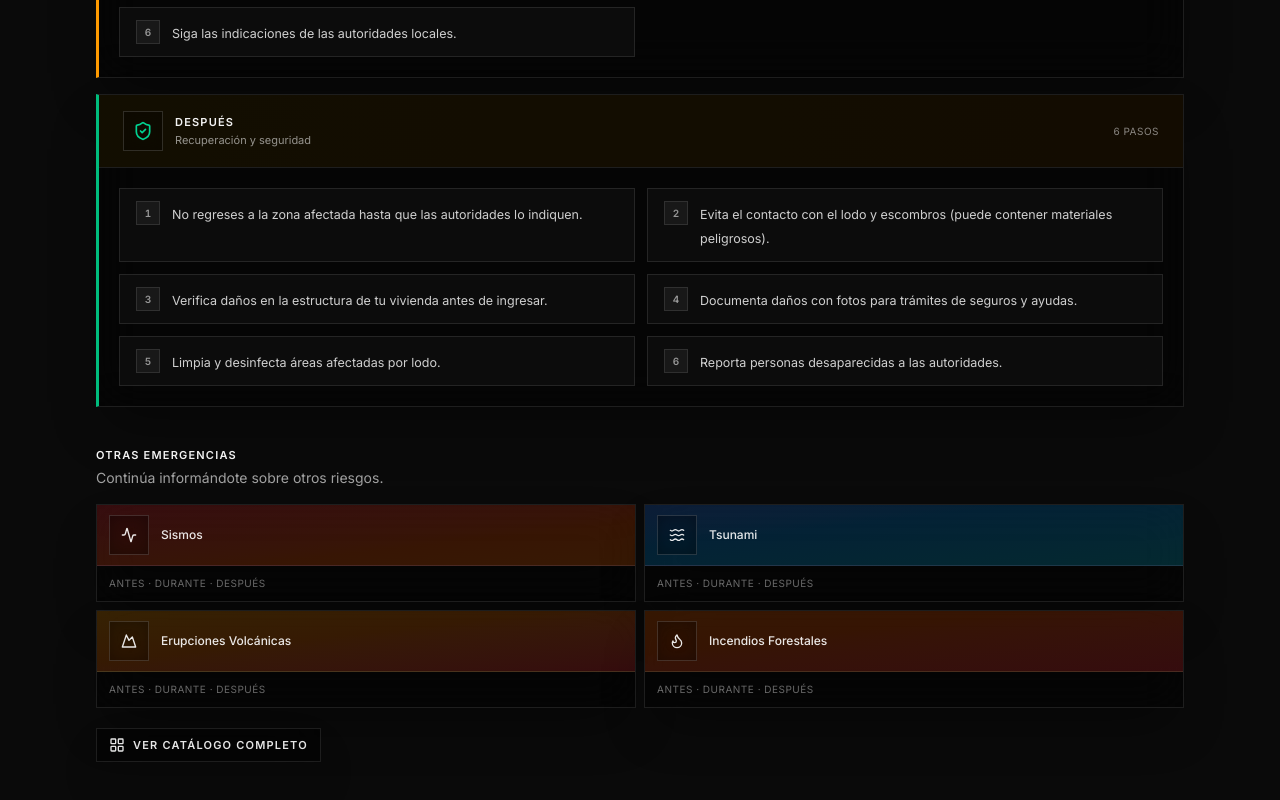
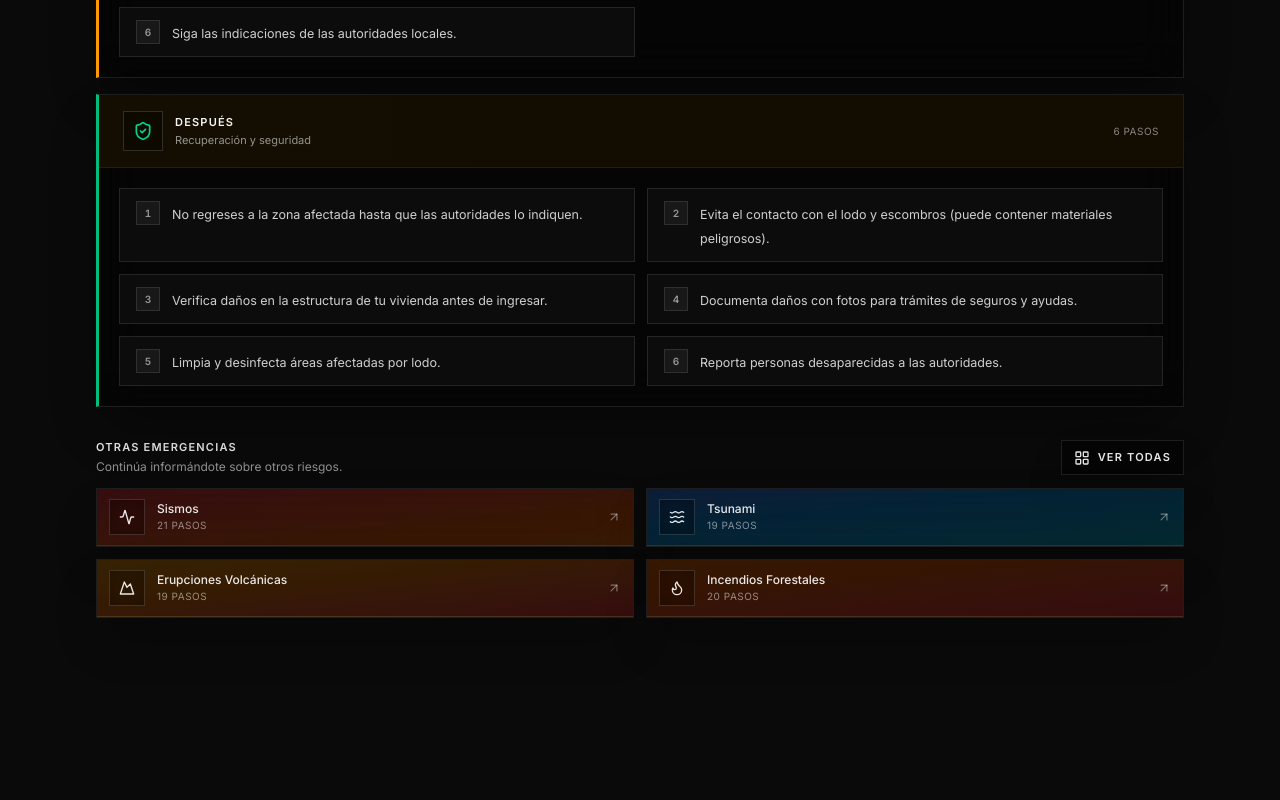
Before and after one commit to Alphabeath/ChileRisk, a Next.js app in the folder frontend/: page /disasters/aluviones in a window 1280 px wide. Shown: the part 1504-2304 px from the top of the page. After the commit the page ends 2186 px from the top, so only its background shows below. Built offline with nearby package versions, Linux system fonts and the light colour scheme.

Commit message:
feat: agregar conteo total de pasos en la página de desastres y en las tarjetas de desastre

```diff
--- a/frontend/app/(citizen)/disasters/page.tsx
+++ b/frontend/app/(citizen)/disasters/page.tsx
@@ -7,10 +7,16 @@ import Link from "next/link"
 import { cn } from "@/lib/utils"
 
 export default function DisastersPage() {
+  const disasterCount = desastres.length
+  const totalSteps = desastres.reduce(
+    (sum, d) => sum + d.antes.length + d.durante.length + d.despues.length,
+    0
+  )
+
   return (
     <div className="min-h-screen bg-background">
       <div className="mx-auto max-w-7xl flex flex-col gap-4 px-4 py-16 sm:px-6 sm:gap-5 lg:px-8">
-        <DisastersPageHero disasterCount={desastres.length} />
+        <DisastersPageHero disasterCount={disasterCount} totalSteps={totalSteps} />
 
         <DisastersCatalog />
 
--- a/frontend/components/disasters/desastre-card.tsx
+++ b/frontend/components/disasters/desastre-card.tsx
@@ -12,6 +12,8 @@ interface DesastreCardProps {
 export function DesastreCard({ desastre }: DesastreCardProps) {
   const Icon = desastre.icon
   const category = getDesastreCategory(desastre.slug)
+  const stepCount =
+    desastre.antes.length + desastre.durante.length + desastre.despues.length
 
   return (
     <Link
@@ -53,9 +55,14 @@ export function DesastreCard({ desastre }: DesastreCardProps) {
           <p className="line-clamp-3 flex-1 text-[12px] leading-snug text-white/55">
             {desastre.description}
           </p>
-          <p className="font-mono text-[10px] uppercase tracking-wider text-white/40">
-            Antes · Durante · Después
-          </p>
+          <div className="mt-auto flex items-center justify-between pt-1">
+            <p className="font-mono text-[10px] uppercase tracking-wider text-white/40">
+              Antes · Durante · Después
+            </p>
+            <span className="font-mono text-[10px] uppercase tracking-wider text-white/60">
+              {stepCount} pasos
+            </span>
+          </div>
         </div>
       </article>
     </Link>
--- a/frontend/components/disasters/disasters-page-hero.tsx
+++ b/frontend/components/disasters/disasters-page-hero.tsx
@@ -1,10 +1,10 @@
-import { categoryLabels } from "@/lib/disasters-visual"
 import { GLASS_DIVIDER, GLASS_PANEL_CLASS } from "@/lib/glass-panel"
 import { AlertTriangle, Clock, ShieldAlert, ShieldCheck } from "lucide-react"
 import { cn } from "@/lib/utils"
 
 interface DisastersPageHeroProps {
   disasterCount: number
+  totalSteps: number
 }
 
 const phaseHighlights = [
@@ -13,9 +13,7 @@ const phaseHighlights = [
   { label: "Después", subtitle: "Recuperación", icon: ShieldCheck },
 ] as const
 
-export function DisastersPageHero({ disasterCount }: DisastersPageHeroProps) {
-  const categoryCount = Object.keys(categoryLabels).length
-
+export function DisastersPageHero({ disasterCount, totalSteps }: DisastersPageHeroProps) {
   return (
     <header className={cn(GLASS_PANEL_CLASS, "relative w-full overflow-hidden")}>
       <div
@@ -50,8 +48,8 @@ export function DisastersPageHero({ disasterCount }: DisastersPageHeroProps) {
 
         <dl className="grid shrink-0 grid-cols-3 gap-2 sm:gap-3 lg:min-w-[20rem]">
           <StatBox label="Emergencias" value={disasterCount} />
+          <StatBox label="Pasos totales" value={totalSteps} />
           <StatBox label="Fases" value={3} />
-          <StatBox label="Categorías" value={categoryCount} />
         </dl>
       </div>
 
--- a/frontend/components/disasters/related-disasters.tsx
+++ b/frontend/components/disasters/related-disasters.tsx
@@ -1,7 +1,7 @@
 import Link from "next/link"
 import { desastres, type Desastre } from "@/data/disasters"
-import { DISASTERS_NAV_LINK_CLASS, GLASS_PANEL_CLASS } from "@/lib/glass-panel"
-import { LayoutGrid } from "lucide-react"
+import { DISASTERS_NAV_LINK_CLASS, GLASS_DIVIDER, GLASS_PANEL_CLASS } from "@/lib/glass-panel"
+import { ArrowUpRight, LayoutGrid } from "lucide-react"
 import { cn } from "@/lib/utils"
 
 interface RelatedDisastersProps {
@@ -12,28 +12,34 @@ export function RelatedDisasters({ currentSlug }: RelatedDisastersProps) {
   const others = desastres.filter((d) => d.slug !== currentSlug).slice(0, 4)
 
   return (
-    <section className="mt-10">
-      <h2 className="text-[11px] font-semibold uppercase tracking-[1.2px] text-foreground">
+    <section className="mt-8">
+      <div className="mb-3 flex items-center justify-between">
+        <div>
+          <p className="text-[11px] font-semibold uppercase tracking-[1.2px] text-white/90">
             Otras emergencias
-      </h2>
-      <p className="mt-1 text-sm text-muted-foreground">
+          </p>
+          <p className="mt-0.5 text-[12px] text-white/55">
             Continúa informándote sobre otros riesgos.
           </p>
-      <ul className="mt-4 grid gap-2 sm:grid-cols-2">
+        </div>
+        <Link href="/disasters" className={cn(DISASTERS_NAV_LINK_CLASS)}>
+          <LayoutGrid className="size-4 shrink-0" aria-hidden />
+          Ver todas
+        </Link>
+      </div>
+      <ul className="grid gap-3 sm:grid-cols-2">
         {others.map((d) => (
           <RelatedDisasterLink key={d.slug} desastre={d} />
         ))}
       </ul>
-      <Link href="/disasters" className={cn(DISASTERS_NAV_LINK_CLASS, "mt-5")}>
-        <LayoutGrid className="size-4 shrink-0" aria-hidden />
-        Ver catálogo completo
-      </Link>
     </section>
   )
 }
 
 function RelatedDisasterLink({ desastre }: { desastre: Desastre }) {
   const Icon = desastre.icon
+  const stepCount =
+    desastre.antes.length + desastre.durante.length + desastre.despues.length
 
   return (
     <li>
@@ -46,21 +52,27 @@ function RelatedDisasterLink({ desastre }: { desastre: Desastre }) {
       >
         <div
           className={cn(
-            "flex items-center gap-3 border-b border-white/10 bg-gradient-to-br px-3 py-2.5",
+            "flex items-center gap-3 border-b px-3 py-2.5",
+            GLASS_DIVIDER,
+            "bg-gradient-to-br",
             desastre.color,
           )}
         >
-          <div className="flex size-10 shrink-0 items-center justify-center border border-white/15 bg-black/40 backdrop-blur-sm">
+          <div className="flex size-9 shrink-0 items-center justify-center border border-white/15 bg-black/40 backdrop-blur-sm">
             <Icon className="size-4 text-white/90" aria-hidden />
           </div>
-          <p className="min-w-0 flex-1 text-[12px] font-medium text-white/90 transition-colors group-hover:text-white">
+          <div className="min-w-0 flex-1">
+            <p className="text-[12px] font-medium text-white/90 transition-colors group-hover:text-white">
               {desastre.title}
             </p>
+            <p className="font-mono text-[10px] uppercase tracking-wider text-white/50">
+              {stepCount} pasos
+            </p>
           </div>
-        <div className="px-3 py-2.5">
-          <p className="font-mono text-[10px] uppercase tracking-wider text-white/40">
-            Antes · Durante · Después
-          </p>
+          <ArrowUpRight
+            className="size-3.5 shrink-0 text-white/40 transition-transform group-hover:-translate-y-px group-hover:translate-x-px group-hover:text-white/70"
+            aria-hidden
+          />
         </div>
       </Link>
     </li>
```
Also changed, not shown: 1 other file (tests, documents, lock files or other folders). Lines whose indentation alone changed are shown as unchanged.
